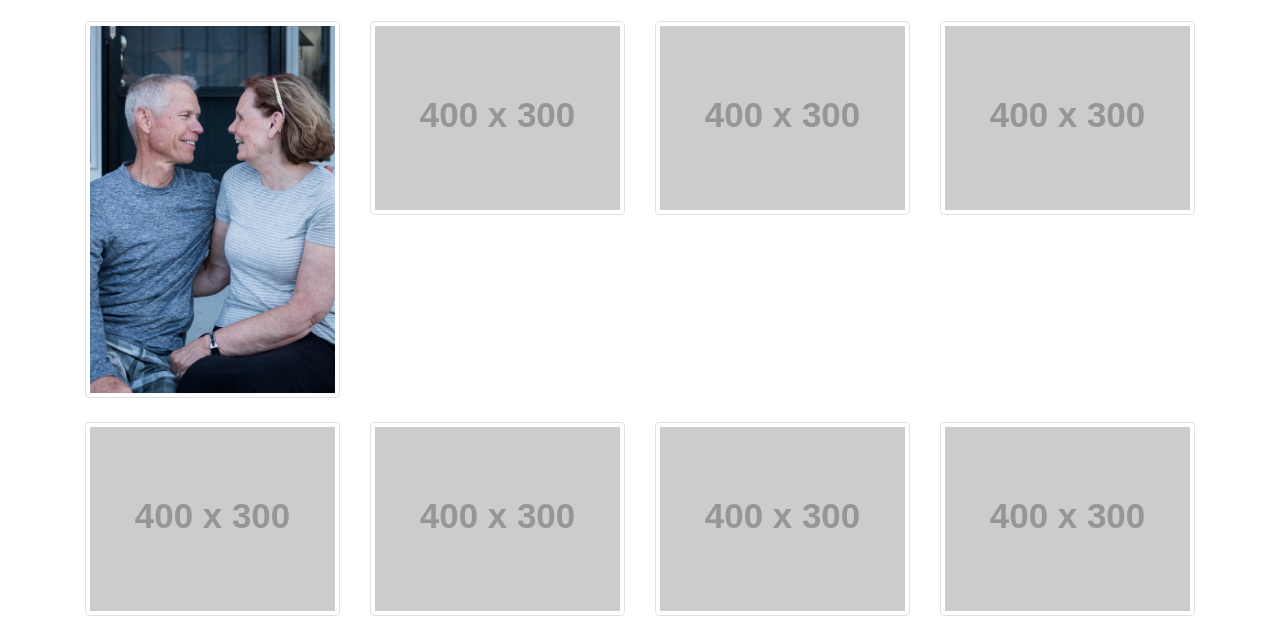
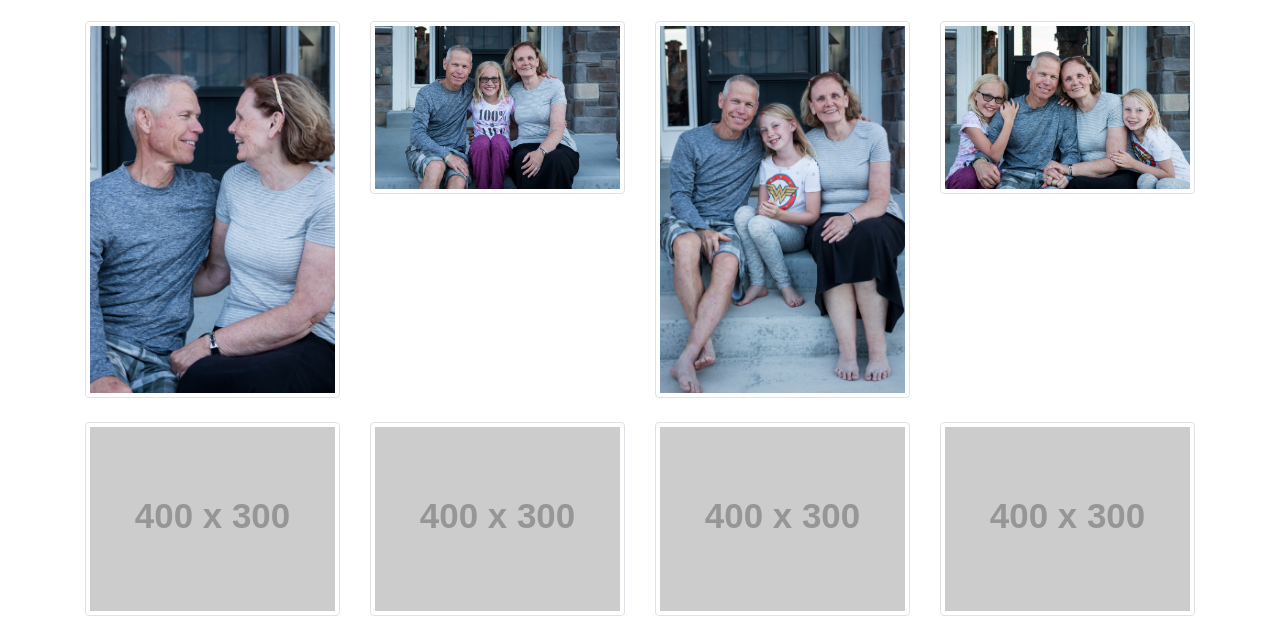
Before and after one commit to b-withers/bwsterling, a plain HTML site: page photography/floyd.html in a window 1280 px wide. Shown: the part 131-768 px from the top of the page. Drawn offline with Linux system fonts and the light colour scheme; placeholder pictures from the web are drawn by us.

Commit message:
floyd gallery

```diff
--- a/photography/floyd.html
+++ b/photography/floyd.html
@@ -61,18 +61,18 @@
           </a>
         </div>
         <div class="col-lg-3 col-md-4 col-xs-6">
-          <a href="#" class="d-block mb-4 h-100">
-            <img class="img-fluid img-thumbnail" src="http://placehold.it/400x300" alt="">
+          <a href="./Floyd/ansleyggf.jpg" class="d-block mb-4 h-100">
+            <img class="img-fluid img-thumbnail" src="./Floyd/ansleyggf.jpg" alt="">
           </a>
         </div>
         <div class="col-lg-3 col-md-4 col-xs-6">
-          <a href="#" class="d-block mb-4 h-100">
-            <img class="img-fluid img-thumbnail" src="http://placehold.it/400x300" alt="">
+          <a href="./Floyd/shirleyggf.jpg" class="d-block mb-4 h-100">
+            <img class="img-fluid img-thumbnail" src="./Floyd/shirleyggf.jpg" alt="">
           </a>
         </div>
         <div class="col-lg-3 col-md-4 col-xs-6">
-          <a href="#" class="d-block mb-4 h-100">
-            <img class="img-fluid img-thumbnail" src="http://placehold.it/400x300" alt="">
+          <a href="./Floyd/girlsggf.jpg" class="d-block mb-4 h-100">
+            <img class="img-fluid img-thumbnail" src="./Floyd/girlsggf.jpg" alt="">
           </a>
         </div>
         <div class="col-lg-3 col-md-4 col-xs-6">
```
